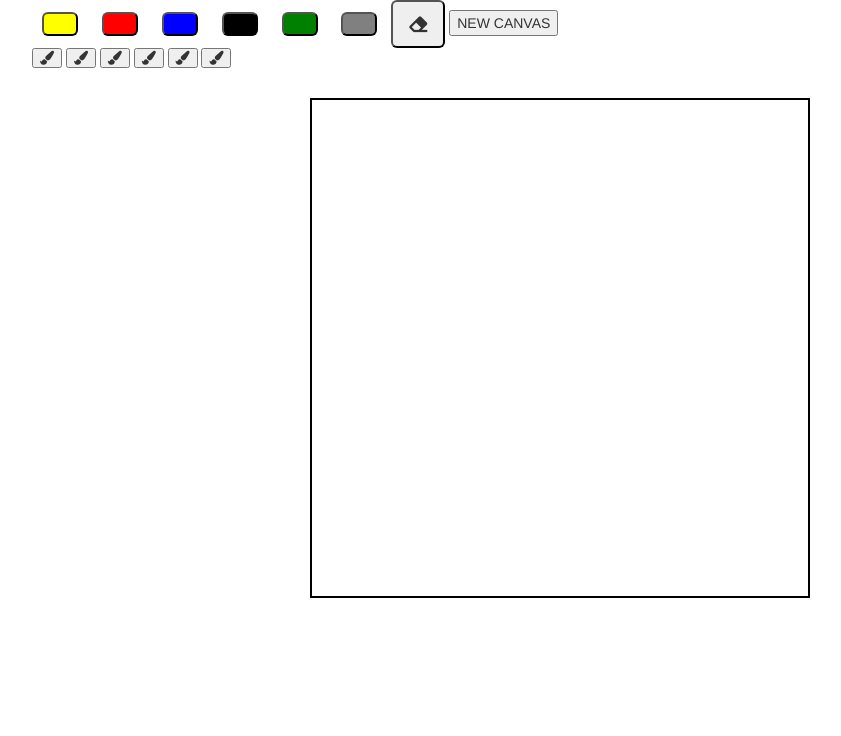
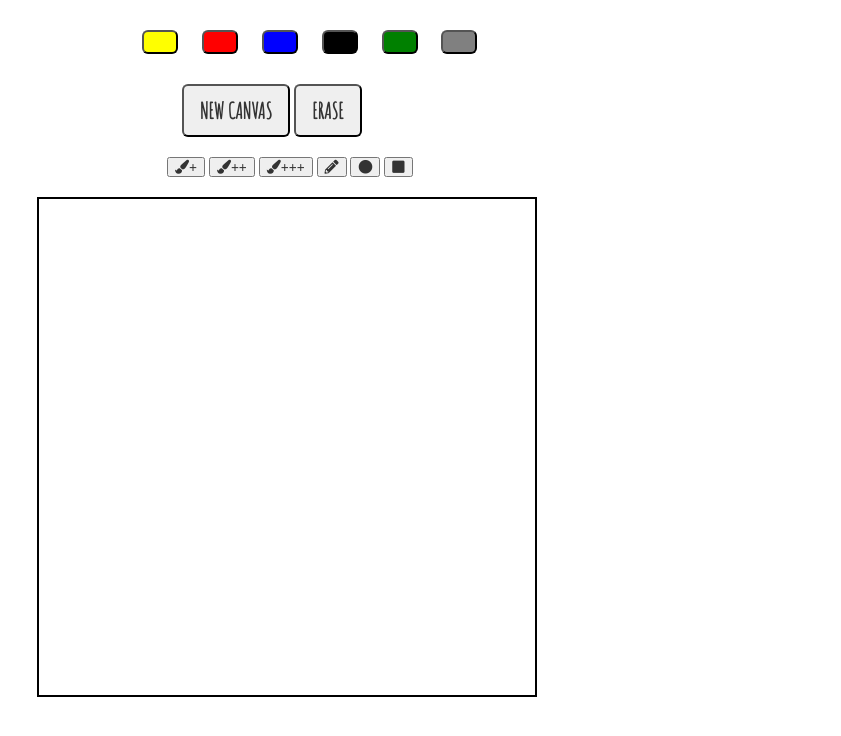
Before and after one commit to yourgirlcodes/WindowsPaint95, a plain HTML site: page index.html in a window 1280 px wide. Shown: the whole page, without its empty margins (38-879 px from the left). Drawn offline with nearby package versions, Linux system fonts and the light colour scheme.

Commit message:
submission updates design eraser text

```diff
--- a/css/assignment4.css
+++ b/css/assignment4.css
@@ -1,49 +1,67 @@
-
 #canvas {
     height: 500px;
     width: 500px;
     border: 2px solid black;
-    top: 50px;
-    overflow:hidden;
+    overflow: hidden;
+    margin-left: 20px;
 }
 
-.btn-group-vertical {
-    top: 80px;
+#colorPalette {
+    margin: 20px;
+    margin-left: 100px;
 }
 
-.btn-group#red {
+#features {
+    margin: 20px;
+    margin-left: 150px;
+}
+
+#clearErase {
+    margin-left: 150px;
+}
+
+.colorBtn#red {
     background-color: red;
     margin: 10px;
     radius: 50%;
 }
 
-.btn-group#green {
+.colorBtn#green {
     background-color: green;
     margin: 10px;
     radius: 50%;
 }
 
-.btn-group#black {
+.colorBtn#black {
     background-color: black;
     margin: 10px;
     radius: 50%;
 }
 
-.btn-group#yellow {
+.colorBtn#yellow {
     background-color: yellow;
     margin: 10px;
     radius: 50%;
-
 }
 
-.btn-group#grey {
+.colorBtn#grey {
     background-color: grey;
     margin: 10px;
     radius: 50%;
 }
 
-.btn-group#blue {
+.colorBtn#blue {
     background-color: blue;
     margin: 10px;
     radius: 50%;
 }
+
+#clearScreen {
+    font-family: 'Amatic SC', cursive;
+    font-size: 22px;
+}
+
+#white {
+    font-family: 'Amatic SC', cursive;
+    font-size: 22px;
+}
--- a/index.html
+++ b/index.html
@@ -1,13 +1,14 @@
 <!DOCTYPE html>
-<HTML>
+<html>
 
 <head>
 
-    <link rel="stylesheet" href="./css/assignment4.css">
+    <link rel="stylesheet" href="css/assignment4.css">
     <link rel="stylesheet" href="https://use.fontawesome.com/releases/v5.8.2/css/all.css"
         integrity="sha384-oS3vJWv+0UjzBfQzYUhtDYW+Pj2yciDJxpsK1OYPAYjqT085Qq/1cq5FLXAZQ7Ay" crossorigin="anonymous">
     <link rel="stylesheet" href="https://stackpath.bootstrapcdn.com/bootstrap/3.4.1/css/bootstrap.min.css"
         integrity="sha384-HSMxcRTRxnN+Bdg0JdbxYKrThecOKuH5zCYotlSAcp1+c8xmyTe9GYg1l9a69psu" crossorigin="anonymous">
+    <link href="https://fonts.googleapis.com/css?family=Amatic+SC&display=swap" rel="stylesheet">
     <meta charset="utf-8">
     <meta http-equiv="X-UA-Compatible" content="IE=edge">
     <meta name="viewport" content="width=device-width, initial-scale=1">
@@ -20,28 +21,30 @@
 <body>
 
     <div class="container">
+        <div class="row btn-group" role="group" id="colorPalette">
+            <button class="colorBtn btn-lg" id="yellow"></button>
+            <button class="colorBtn btn-lg" id="red"></button>
+            <button class="colorBtn btn-lg" id="blue"></button>
+            <button class="colorBtn btn-lg" id="black"></button>
+            <button class="colorBtn btn-lg" id="green"></button>
+            <button class="colorBtn btn-lg" id="grey"></button>
+        </div>
 
-        <div class="nav nav-pills nav-justified" role="group" id="color-palette">
-            <button class="btn-group btn-lg" id="yellow"></button>
-            <button class="btn-group btn-lg" id="red"></button>
-            <button class="btn-group btn-lg" id="blue"></button>
-            <button class="btn-group btn-lg" id="black"></button>
-            <button class="btn-group btn-lg" id="green"></button>
-            <button class="btn-group btn-lg" id="grey"></button>
-            <button class="btn-group btn-lg fas fa-eraser" id="white"></button>
-            <button id="clearScreen">NEW CANVAS</button>
+        <div class="row" id="clearErase">
+            <button class="btn-lg" id="clearScreen"><b>NEW CANVAS</b></button>
+            <button class="colorBtn btn-lg" id="white"><b>ERASE</b></button>
+        </div>
 
-        </div>
         <div class="row">
-                <div class="col-xs-3 col-md-3" id="features">
-                        <button class="brushSize fas fa-paint-brush" value="20"></button>
-                        <button class="brushSize fas fa-paint-brush" value="30"></button>
-                        <button class="brushSize fas fa-paint-brush" value="40"></button>
-                        <button class="brushSize fas fa-paint-brush" value="3" id="pencil"></button>
-                        <button class="brushShape fas fa-paint-brush" value="50%"></button>
-                        <button class="brushShape fas fa-paint-brush" value="0%"></button>
+            <div id="features">
+                <button class="brushSize fas fa-paint-brush" value="20">+</button>
+                <button class="brushSize fas fa-paint-brush" value="30">++</button>
+                <button class="brushSize fas fa-paint-brush" value="40">+++</button>
+                <button class="brushSize fas fa-pencil-alt" value="3" id="pencil"></button>
+                <button class="brushShape fas fa-circle" value="50%"></button>
+                <button class="brushShape fas fa-square" value="0%"></button>
 
-                </div>
+            </div>
 
             <div class="col-xs-9 col-md-9" id="canvas"></div>
 
@@ -55,9 +58,10 @@
         integrity="sha384-aJ21OjlMXNL5UyIl/XNwTMqvzeRMZH2w8c5cRVpzpU8Y5bApTppSuUkhZXN0VxHd"
         crossorigin="anonymous"></script>
     <script src="js/assignment4.js"></script>
+    <script src="js/script2.js"></script>
 </body>
 
-</HTML>
+</html>
 
 
 
--- a/js/assignment4.js
+++ b/js/assignment4.js
@@ -10,40 +10,40 @@ var height = "10px"
 var canvas = document.getElementById("canvas");
 
 //picking color off color-palette:
-var pickedColor = document.getElementsByClassName("btn-group btn-lg");
+var pickedColor = document.getElementsByClassName("colorBtn btn-lg");
 for (var i = 0; i < pickedColor.length; i++) {
     pickedColor[i].addEventListener('click', function (e) {
-        console.log(e.target.id)
-        color = e.target.id
+        console.log(e.target.id);
+        color = e.target.id;
     })
 }
 
 var changeBrushSize = document.getElementsByClassName("brushSize");
 for (var i = 0; i < changeBrushSize.length; i++) {
     changeBrushSize[i].addEventListener('click', function (e) {
-        console.log(e.target.value)
-        width = e.target.value
-        height = e.target.value
+        console.log(e.target.value);
+        width = e.target.value;
+        height = e.target.value;
     })
 }
 
 var brushShapes = document.getElementsByClassName("brushShape");
 for (var i = 0; i < brushShapes.length; i++) {
     brushShapes[i].addEventListener('click', function (e) {
-    radius = e.target.value
-})
+        radius = e.target.value;
+    })
 }
 
 
 var Start = function () {
     canvas.addEventListener("mousemove", function (e) {
-        drawOnCanvas(e)
+        drawOnCanvas(e);
     });
 }
 
-var color = "black"
-var width = "10"
-var height = "10"
+var color = "black";
+var width = "10";
+var height = "10";
 var radius = "0%";
 
 var drawOnCanvas = function (e) {
@@ -51,7 +51,7 @@ var drawOnCanvas = function (e) {
     var dot = document.createElement("div");
     dot.style.left = e.pageX - e.target.offsetLeft + "px";
     dot.style.top = e.pageY - e.target.offsetTop + "px";
-    dot.style.width =  width + "px";
+    dot.style.width = width + "px";
     dot.style.height = height + "px";
     dot.style.borderRadius = radius;
     dot.style.position = "absolute";
--- /dev/null
+++ b/js/script2.js
@@ -0,0 +1,11 @@
+(function () {
+    var checkInput;
+    var flag = fasle;
+    checkInput.addEventListener('change', function () {
+        if (!flag) {
+            // mouse over is active
+        } else {
+            // stamp is active, mouseover is inactive
+        }
+    });
+})();
```
